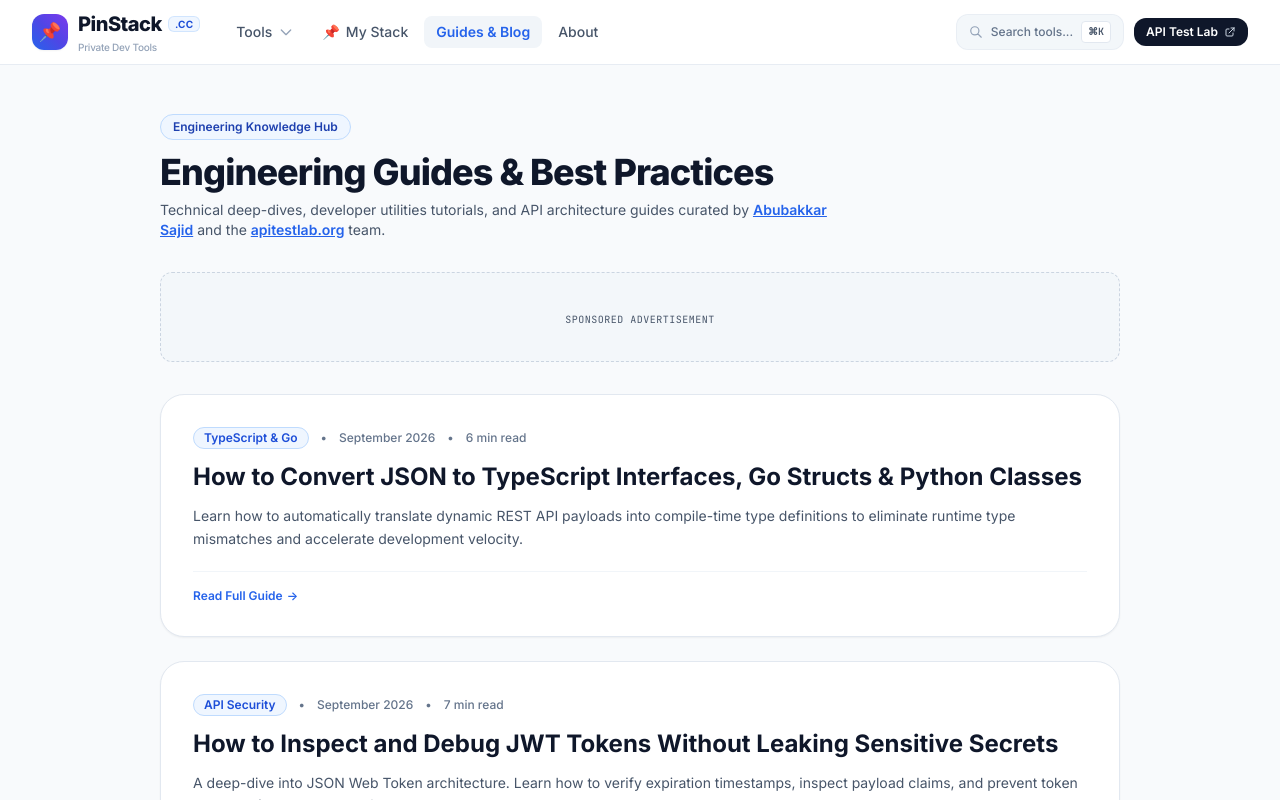
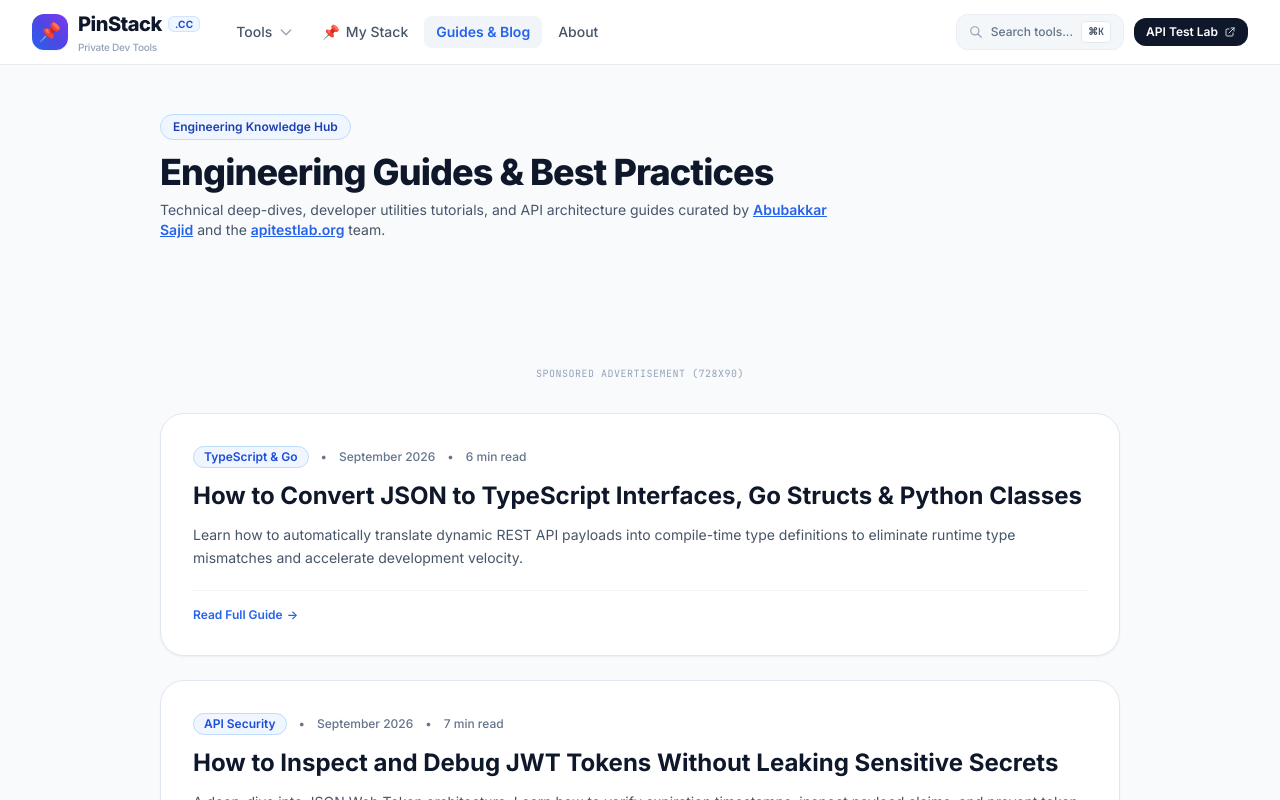
Before and after one commit to Innocent-Developer/pinstack-tool-site, a Next.js app: page /blog in a window 1280 px wide. Shown: the top 800 px of the page. Built offline with nearby package versions, Linux system fonts and the light colour scheme.

Commit message:
Configure CPM & banner ad units (728x90, 320x50, 300x250, 160x600, 160x300, Popunder)

```diff
--- a/src/app/layout.tsx
+++ b/src/app/layout.tsx
@@ -108,6 +108,11 @@ export default function RootLayout({
           src={`https://pagead2.googlesyndication.com/pagead/js/adsbygoogle.js?client=${siteConfig.adsensePublisherId}`}
           crossOrigin="anonymous"
         ></script>
+        {/* Popunder Ad Unit */}
+        <script
+          type="text/javascript"
+          src="https://pl31564810.profitableratecpmnetwork.com/77/79/4c/77794cb4dddab644ce18699f4f9f74d3.js"
+        ></script>
         <script type="application/ld+json" dangerouslySetInnerHTML={{ __html: JSON.stringify(websiteSchema) }} />
         <script type="application/ld+json" dangerouslySetInnerHTML={{ __html: JSON.stringify(organizationSchema) }} />
       </head>
--- a/src/components/AdPlaceholder.tsx
+++ b/src/components/AdPlaceholder.tsx
@@ -1,49 +1,173 @@
 'use client';
 
-import React, { useEffect } from 'react';
-import { siteConfig } from '@/lib/siteConfig';
+import React, { useEffect, useRef } from 'react';
+
+export type AdFormat = 'horizontal' | '728x90' | '300x250' | '320x50' | '160x600' | '160x300' | 'responsive' | 'rectangle' | 'vertical';
 
 interface AdPlaceholderProps {
   slotId?: string;
-  format?: 'horizontal' | 'rectangle' | 'vertical' | 'responsive';
+  format?: AdFormat;
   className?: string;
 }
 
+const AD_CONFIGS: Record<string, { key: string; width: number; height: number }> = {
+  '728x90': {
+    key: '0a00d6b56f9b8618fe81f5f63f235768',
+    width: 728,
+    height: 90,
+  },
+  '320x50': {
+    key: 'f538953f8e3bbbaeaf159ea570774579',
+    width: 320,
+    height: 50,
+  },
+  '300x250': {
+    key: '1dd1cf307abd2fa36b9e06a4b8095fb3',
+    width: 300,
+    height: 250,
+  },
+  '160x600': {
+    key: 'b9056214d244c9d2a46b58b4496d38da',
+    width: 160,
+    height: 600,
+  },
+  '160x300': {
+    key: 'e3b0ce43f0bd3bf56b6c64a6eb70f532',
+    width: 160,
+    height: 300,
+  },
+};
+
 export const AdPlaceholder: React.FC<AdPlaceholderProps> = ({
-  slotId = '0000000000',
-  format = 'responsive',
+  format = 'horizontal',
   className = '',
 }) => {
-  const isDev = process.env.NODE_ENV !== 'production';
+  // If format is horizontal or responsive:
+  // Render 728x90 on md/lg screens, and 320x50 on mobile screens
+  if (format === 'horizontal' || format === 'responsive') {
+    return (
+      <div className={`my-6 flex flex-col items-center justify-center overflow-hidden ${className}`}>
+        {/* Desktop / Tablet: 728x90 */}
+        <div className="hidden md:flex flex-col items-center">
+          <AdIframe config={AD_CONFIGS['728x90']} />
+          <span className="text-[10px] uppercase font-mono tracking-wider text-slate-400 mt-1">
+            Sponsored Advertisement (728x90)
+          </span>
+        </div>
 
-  useEffect(() => {
-    try {
-      if (typeof window !== 'undefined' && (window as any).adsbygoogle) {
-        ((window as any).adsbygoogle = (window as any).adsbygoogle || []).push({});
-      }
-    } catch (err) {
-      // AdSense push error catcher
-    }
-  }, []);
+        {/* Mobile: 320x50 */}
+        <div className="flex md:hidden flex-col items-center">
+          <AdIframe config={AD_CONFIGS['320x50']} />
+          <span className="text-[10px] uppercase font-mono tracking-wider text-slate-400 mt-1">
+            Sponsored Advertisement (320x50)
+          </span>
+        </div>
+      </div>
+    );
+  }
 
-  let formatClass = 'min-h-[90px] w-full';
-  if (format === 'rectangle') formatClass = 'min-h-[250px] w-full max-w-[300px] mx-auto';
-  if (format === 'vertical') formatClass = 'min-h-[600px] w-[300px]';
+  // Rectangle: 300x250
+  if (format === '300x250' || format === 'rectangle') {
+    return (
+      <div className={`my-6 flex flex-col items-center justify-center overflow-hidden ${className}`}>
+        <AdIframe config={AD_CONFIGS['300x250']} />
+        <span className="text-[10px] uppercase font-mono tracking-wider text-slate-400 mt-1">
+          Sponsored Advertisement (300x250)
+        </span>
+      </div>
+    );
+  }
+
+  // Vertical: 160x600
+  if (format === '160x600' || format === 'vertical') {
+    return (
+      <div className={`my-6 flex flex-col items-center justify-center overflow-hidden ${className}`}>
+        <AdIframe config={AD_CONFIGS['160x600']} />
+        <span className="text-[10px] uppercase font-mono tracking-wider text-slate-400 mt-1">
+          Sponsored Advertisement (160x600)
+        </span>
+      </div>
+    );
+  }
+
+  // 160x300
+  if (format === '160x300') {
+    return (
+      <div className={`my-6 flex flex-col items-center justify-center overflow-hidden ${className}`}>
+        <AdIframe config={AD_CONFIGS['160x300']} />
+        <span className="text-[10px] uppercase font-mono tracking-wider text-slate-400 mt-1">
+          Sponsored Advertisement (160x300)
+        </span>
+      </div>
+    );
+  }
+
+  const selectedConfig = AD_CONFIGS[format] || AD_CONFIGS['728x90'];
 
   return (
-    <div className={`my-6 overflow-hidden rounded-xl border border-dashed border-slate-300 bg-slate-100/70 text-center flex flex-col items-center justify-center p-3 text-slate-400 ${formatClass} ${className}`}>
-      {/* Production Google AdSense Unit */}
-      <ins
-        className="adsbygoogle"
-        style={{ display: 'block', width: '100%', height: '100%' }}
-        data-ad-client={siteConfig.adsensePublisherId}
-        data-ad-slot={slotId}
-        data-ad-format={format === 'vertical' ? 'vertical' : 'auto'}
-        data-full-width-responsive="true"
-      />
-      <div className="text-[10px] uppercase font-mono tracking-wider text-slate-600 mt-1">
+    <div className={`my-6 flex flex-col items-center justify-center overflow-hidden ${className}`}>
+      <AdIframe config={selectedConfig} />
+      <span className="text-[10px] uppercase font-mono tracking-wider text-slate-400 mt-1">
         Sponsored Advertisement
-      </div>
+      </span>
     </div>
   );
 };
+
+// Isolated IFrame Loader to prevent script conflicts
+const AdIframe: React.FC<{ config: { key: string; width: number; height: number } }> = ({ config }) => {
+  const iframeRef = useRef<HTMLIFrameElement>(null);
+
+  useEffect(() => {
+    const iframe = iframeRef.current;
+    if (!iframe) return;
+
+    const doc = iframe.contentDocument || iframe.contentWindow?.document;
+    if (!doc) return;
+
+    const html = `
+      <!DOCTYPE html>
+      <html>
+        <head>
+          <meta charset="utf-8" />
+          <style>
+            body, html { margin: 0; padding: 0; overflow: hidden; background: transparent; display: flex; justify-content: center; align-items: center; height: 100%; width: 100%; }
+          </style>
+        </head>
+        <body>
+          <script type="text/javascript">
+            atOptions = {
+              'key' : '${config.key}',
+              'format' : 'iframe',
+              'height' : ${config.height},
+              'width' : ${config.width},
+              'params' : {}
+            };
+          </script>
+          <script type="text/javascript" src="https://www.highrevenueformat.com/${config.key}/invoke.js"></script>
+        </body>
+      </html>
+    `;
+
+    doc.open();
+    doc.write(html);
+    doc.close();
+  }, [config.key, config.width, config.height]);
+
+  return (
+    <iframe
+      ref={iframeRef}
+      title={`Ad ${config.width}x${config.height}`}
+      width={config.width}
+      height={config.height}
+      style={{
+        border: 'none',
+        overflow: 'hidden',
+        width: `${config.width}px`,
+        height: `${config.height}px`,
+        maxWidth: '100%',
+      }}
+      scrolling="no"
+    />
+  );
+};
```
